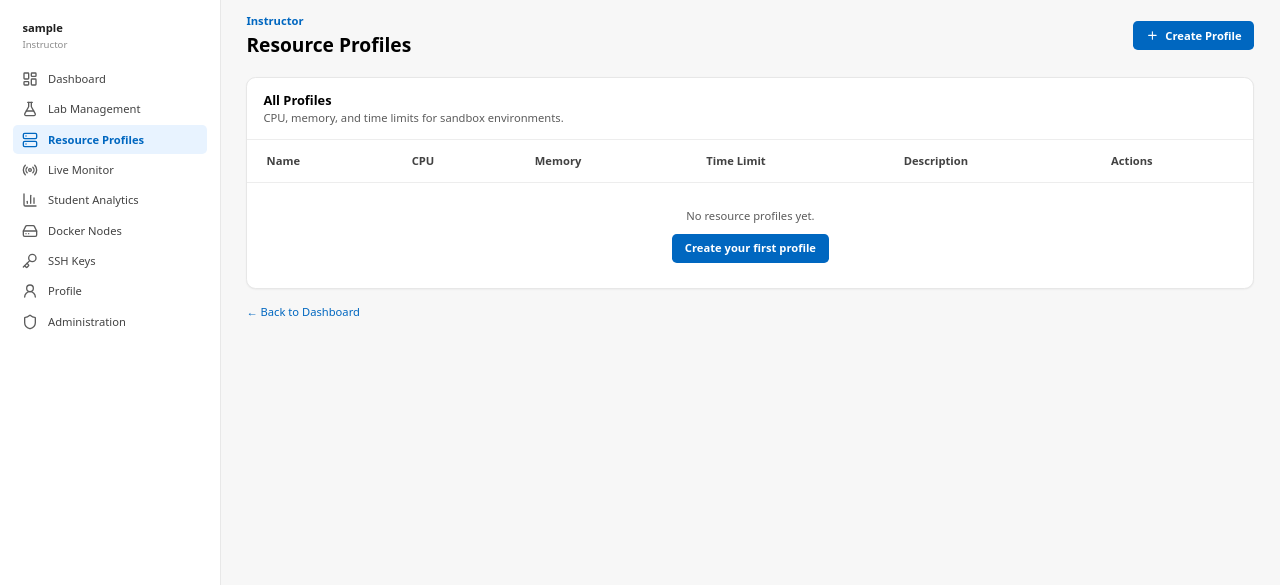
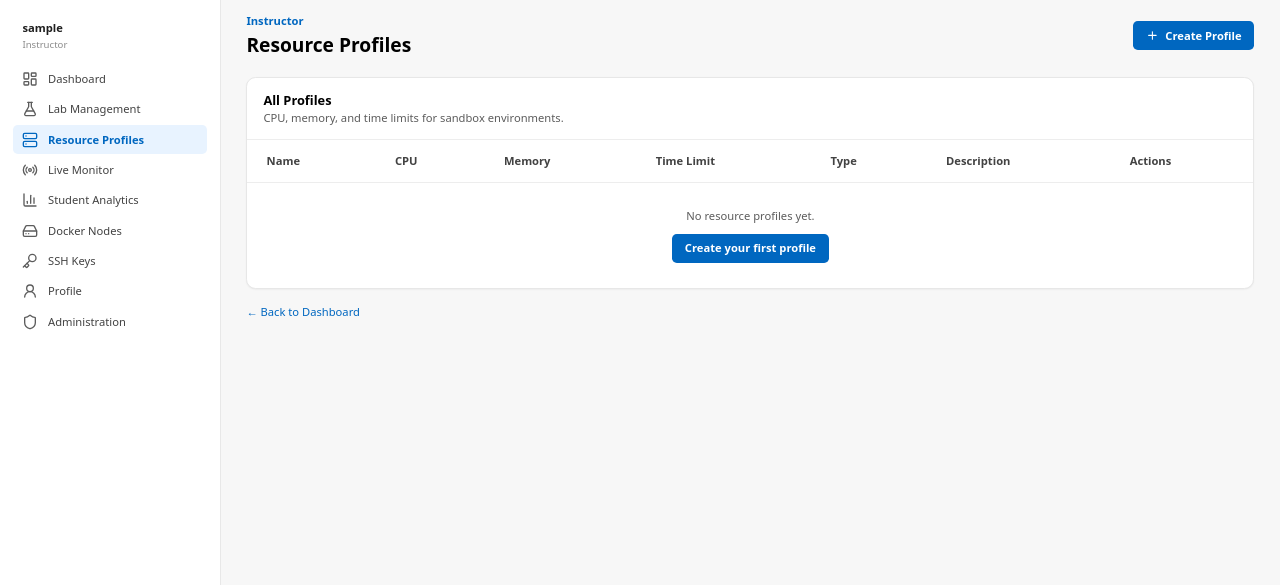
Before and after one commit to TheGhostSecurity/somacloud, a Django app: page /instructor/resource-profiles/ in a window 1280 px wide. Shown: the part 54-639 px from the top of the page. Run offline with Django 5.2, Linux system fonts and the light colour scheme; the visitor is signed in with stand-in values (Sample User, id 1); data comes from the database, SQL or seed files in the repository; some libraries are stand-ins or nearby versions.

Commit message:
Add Desktop (GUI) resource profile so scheduler reserves headroom for VNC labs
- ResourceProfile.gui_ready flag + migration 0021
- new 'Desktop (GUI)' profile (2 CPU / 3072 MB) in seed so select_node accounts for heavier GUI sandboxes and avoids oversubscription
- expose gui_ready in profile form; show GUI/VNC badge in instructor profiles and student lab listing

```diff
--- a/core/forms.py
+++ b/core/forms.py
@@ -325,7 +325,7 @@ class LabForm(forms.ModelForm):
 class ResourceProfileForm(forms.ModelForm):
     class Meta:
         model = ResourceProfile
-        fields = ["name", "cpu_count", "memory_mb", "time_limit_minutes", "description"]
+        fields = ["name", "cpu_count", "memory_mb", "time_limit_minutes", "gui_ready", "description"]
         widgets = {
             "description": forms.Textarea(attrs={"rows": 3}),
         }
@@ -333,6 +333,7 @@ class ResourceProfileForm(forms.ModelForm):
             "cpu_count": "CPU cores (e.g. 0.25, 0.5, 1, 2, 4).",
             "memory_mb": "Memory limit in megabytes.",
             "time_limit_minutes": "Maximum session duration in minutes.",
+            "gui_ready": "Enable for profiles that run a GUI desktop (VNC) — the scheduler reserves more headroom so nodes are not oversubscribed.",
         }
 
     def __init__(self, *args, **kwargs):
@@ -343,6 +344,8 @@ class ResourceProfileForm(forms.ModelForm):
                 field.widget.attrs["class"] = base_css + " h-24"
             elif field_name in ("cpu_count", "memory_mb", "time_limit_minutes"):
                 field.widget.attrs["class"] = base_css + " w-32"
+            elif field_name == "gui_ready":
+                field.widget.attrs["class"] = "h-4 w-4 rounded border-slate-300 text-[#0067c0] focus:ring-[#0067c0]"
             else:
                 field.widget.attrs["class"] = base_css
 
--- a/core/models.py
+++ b/core/models.py
@@ -24,6 +24,7 @@ class ResourceProfile(models.Model):
     cpu_count = models.DecimalField(max_digits=4, decimal_places=2, default=1)
     memory_mb = models.PositiveIntegerField(default=256)
     time_limit_minutes = models.PositiveIntegerField(default=5)
+    gui_ready = models.BooleanField(default=False, help_text="Whether sandboxes using this profile run a GUI desktop (VNC); the scheduler allocates more headroom for these.")
     description = models.TextField(blank=True)
 
     class Meta:
--- a/templates/resource_profiles.html
+++ b/templates/resource_profiles.html
@@ -31,6 +31,7 @@
                                 <th class="px-6 py-4 font-semibold">CPU</th>
                                 <th class="px-6 py-4 font-semibold">Memory</th>
                                 <th class="px-6 py-4 font-semibold">Time Limit</th>
+                                <th class="px-6 py-4 font-semibold">Type</th>
                                 <th class="px-6 py-4 font-semibold">Description</th>
                                 <th class="px-6 py-4 font-semibold">Actions</th>
                             </tr>
@@ -42,6 +43,15 @@
                                     <td class="px-6 py-4 text-[#424242]">{{ p.cpu_count|floatformat }} core{{ p.cpu_count|pluralize }}</td>
                                     <td class="px-6 py-4 text-[#424242]">{{ p.memory_mb }} MB</td>
                                     <td class="px-6 py-4 text-[#424242]">{{ p.time_limit_minutes }} min</td>
+                                    <td class="px-6 py-4">
+                                        {% if p.gui_ready %}
+                                            <span class="inline-flex items-center gap-1 rounded-full bg-[#ede7f6] px-2.5 py-0.5 text-xs font-semibold text-[#4527a0]">
+                                                <i data-lucide="monitor" class="h-3 w-3"></i> GUI / VNC
+                                            </span>
+                                        {% else %}
+                                            <span class="rounded-full bg-[#f2f2f2] px-2.5 py-0.5 text-xs font-semibold text-[#5c5c5c]">Terminal</span>
+                                        {% endif %}
+                                    </td>
                                     <td class="px-6 py-4 text-[#5c5c5c]">{{ p.description|default:"—" }}</td>
                                     <td class="px-6 py-4">
                                         <div class="flex items-center gap-2">
@@ -55,7 +65,7 @@
                                 </tr>
                             {% empty %}
                                 <tr>
-                                    <td class="px-6 py-8 text-center text-[#5c5c5c]" colspan="6">
+                                    <td class="px-6 py-8 text-center text-[#5c5c5c]" colspan="7">
                                         <p>No resource profiles yet.</p>
                                         <a class="mt-3 inline-block rounded-md bg-[#0067c0] px-4 py-2 text-sm font-semibold text-white hover:bg-[#005a9e]" href="{% url 'instructor_resource_profile_create' %}">Create your first profile</a>
                                     </td>
--- a/templates/student_labs.html
+++ b/templates/student_labs.html
@@ -62,6 +62,11 @@
                                         <span>{{ lab.resource_profile.memory_mb }} MB</span>
                                         <span>&middot;</span>
                                         <span>{{ lab.resource_profile.time_limit_minutes }} min</span>
+                                        {% if lab.resource_profile.gui_ready %}
+                                            <span class="inline-flex items-center gap-1 rounded-full bg-[#ede7f6] px-2 py-0.5 text-xs font-semibold text-[#4527a0]">
+                                                <i data-lucide="monitor" class="h-3 w-3"></i> GUI
+                                            </span>
+                                        {% endif %}
                                     </div>
 
                                     <div class="mt-4">
```
Also changed, not shown: core/management/commands/seed_data.py (+5 -4 lines), core/migrations/0021_resourceprofile_gui_ready.py (added).
